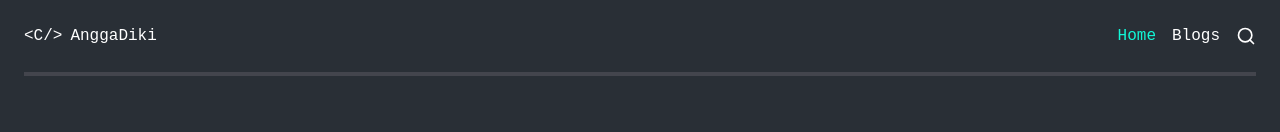
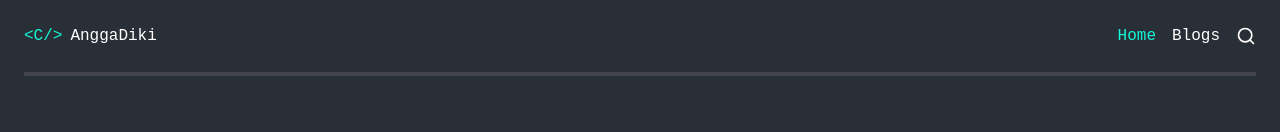
Before and after one commit to anggadiki/Web-portofolio, a Next.js app: page / in a window 1280 px wide. Shown: the top 132 px of the page. Built offline with nearby package versions, Linux system fonts and the light colour scheme.

Commit message:
create artikel page

```diff
--- /dev/null
+++ b/src/app/blogs/[artikel]/page.tsx
@@ -0,0 +1,11 @@
+import ArtikelPage from "@/components/pages/ArtikelPage";
+
+const Artikel = () => {
+  return (
+    <>
+      <ArtikelPage />
+    </>
+  );
+};
+
+export default Artikel;
--- a/src/components/molecules/Nav/index.tsx
+++ b/src/components/molecules/Nav/index.tsx
@@ -13,7 +13,7 @@ const Nav = () => {
     <div className=" w-full flex flex-col bg-[#292F36] text-white font-ibm">
       <div className=" flex justify-between py-6 px-6">
         <div className=" flex gap-2">
-          <p className="">{title}</p>
+          <p className=" text-[#12F7D6]">{title}</p>
           <p>AnggaDiki</p>
         </div>
         <div className=" flex gap-4 items-center">
--- /dev/null
+++ b/src/components/pages/ArtikelPage/index.tsx
@@ -0,0 +1,11 @@
+import Nav from "@/components/molecules/Nav";
+
+const ArtikelPage = () => {
+  return (
+    <div className=" w-full">
+      <Nav />
+    </div>
+  );
+};
+
+export default ArtikelPage;
```
